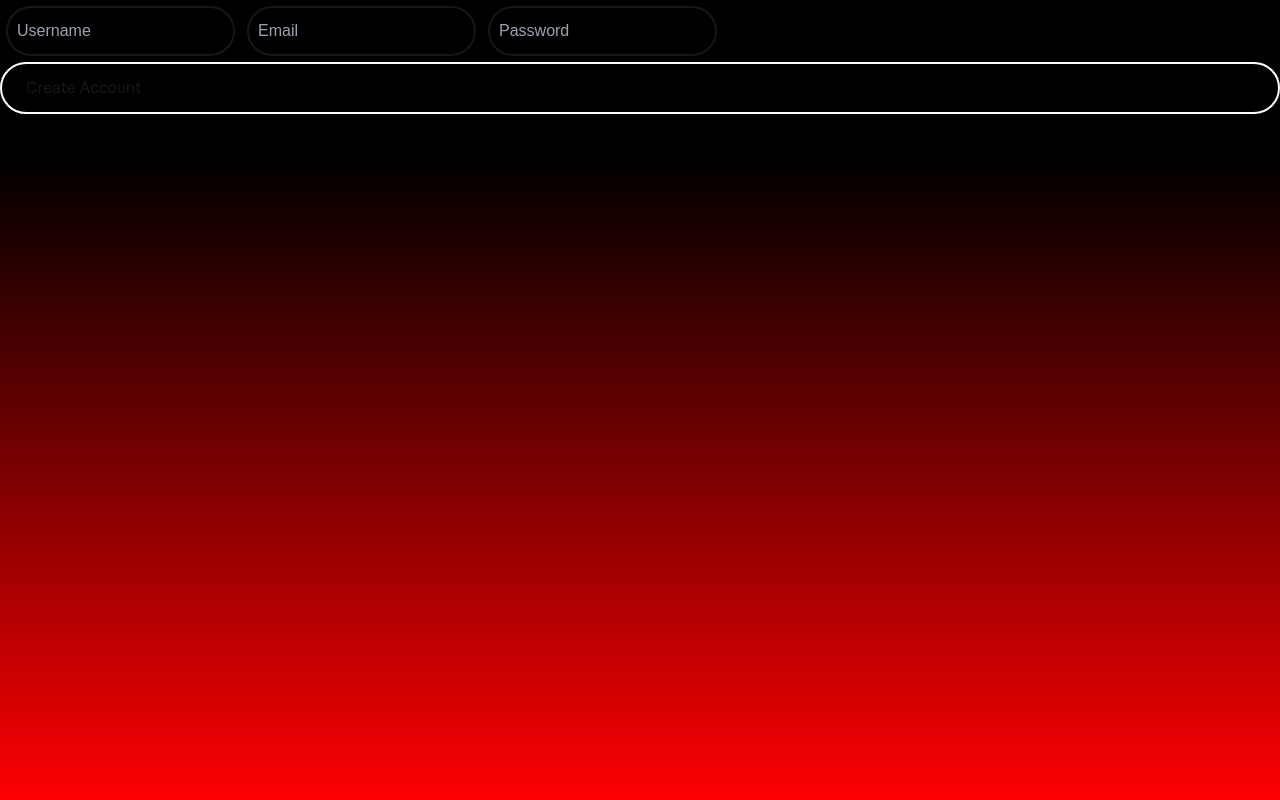
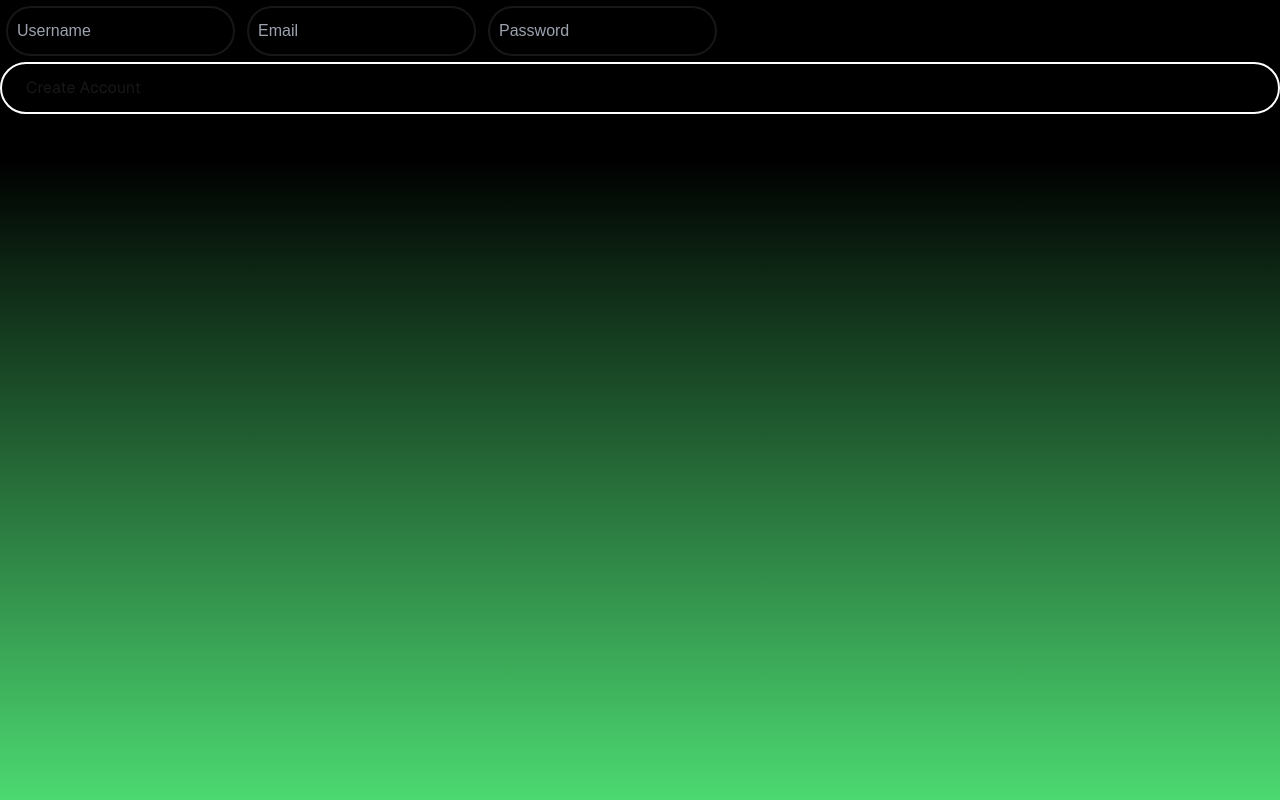
Before and after one commit to Axelph237/ddw-app, a Next.js app: page /create in a window 1280 px wide. Built offline with nearby package versions, Linux system fonts and the light colour scheme.

Commit message:
muted Rainbow! :<

```diff
--- a/src/app/globals.css
+++ b/src/app/globals.css
@@ -35,7 +35,7 @@ body {
   color: var(--foreground);
   background: var(--background);
   font-family: Arial, Helvetica, sans-serif;
-  animation: rgbBackground 8s linear infinite;
+  animation: rgbBackground 20s linear infinite;
 }
 
 input {
@@ -52,8 +52,8 @@ input:focus {
 }
 
 @keyframes rgbBackground {
-  0% { background-color: rgb(255, 0, 0); }    /* Red */
-  33% { background-color: rgb(0, 255, 0); }   /* Green */
-  66% { background-color: rgb(0, 0, 255); }   /* Blue */
-  100% { background-color: rgb(255, 0, 0); }  /* Back to Red */
+  0% { background-color: rgba(255, 0, 0, 0.7); }    /* Red */
+  33% { background-color: rgba(0, 255, 0, 0.7); }   /* Green */
+  66% { background-color: rgba(0, 0, 255, 0.7); }   /* Blue */
+  100% { background-color: rgba(255, 0, 0, 0.7); }  /* Back to Red */
 }
```
